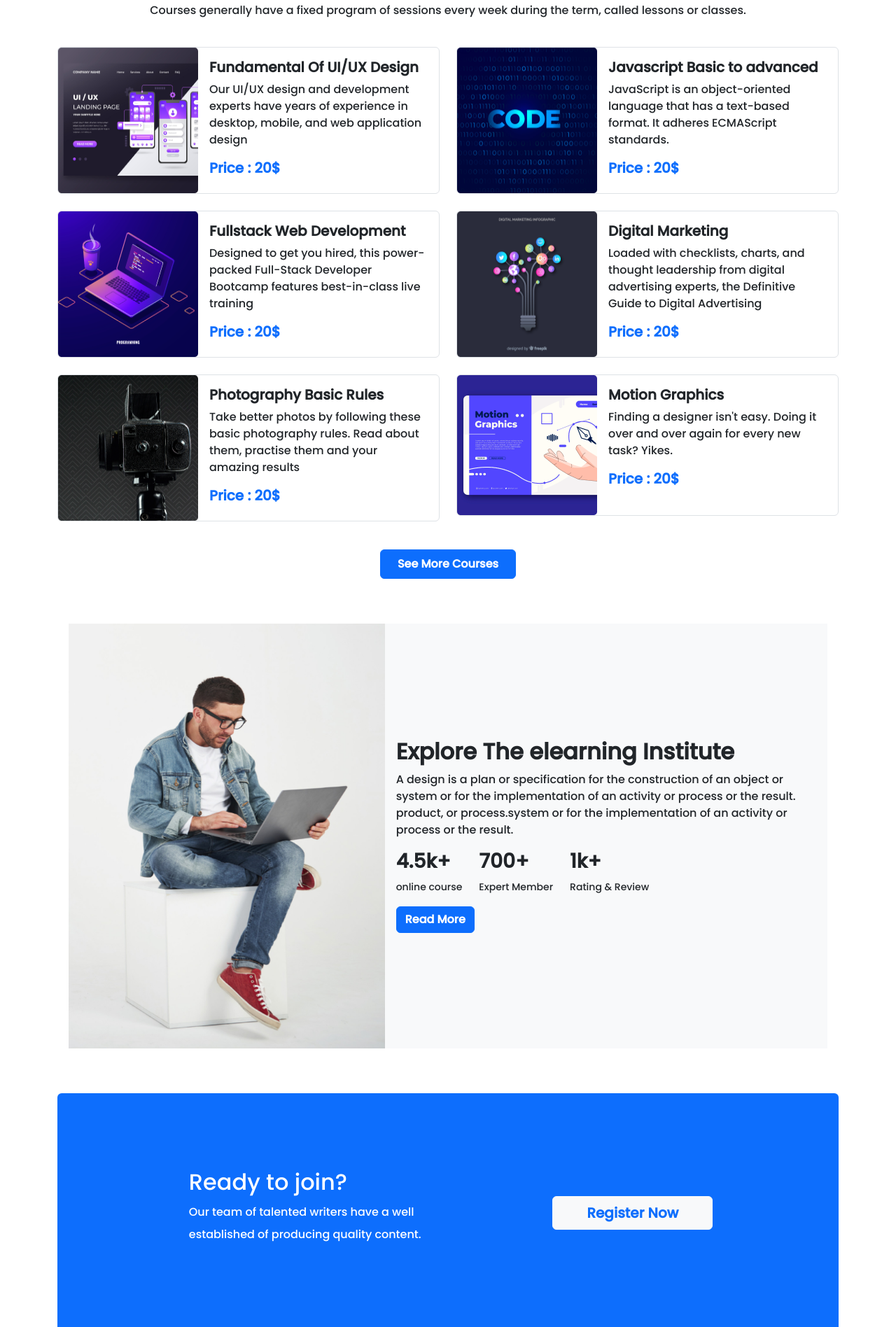
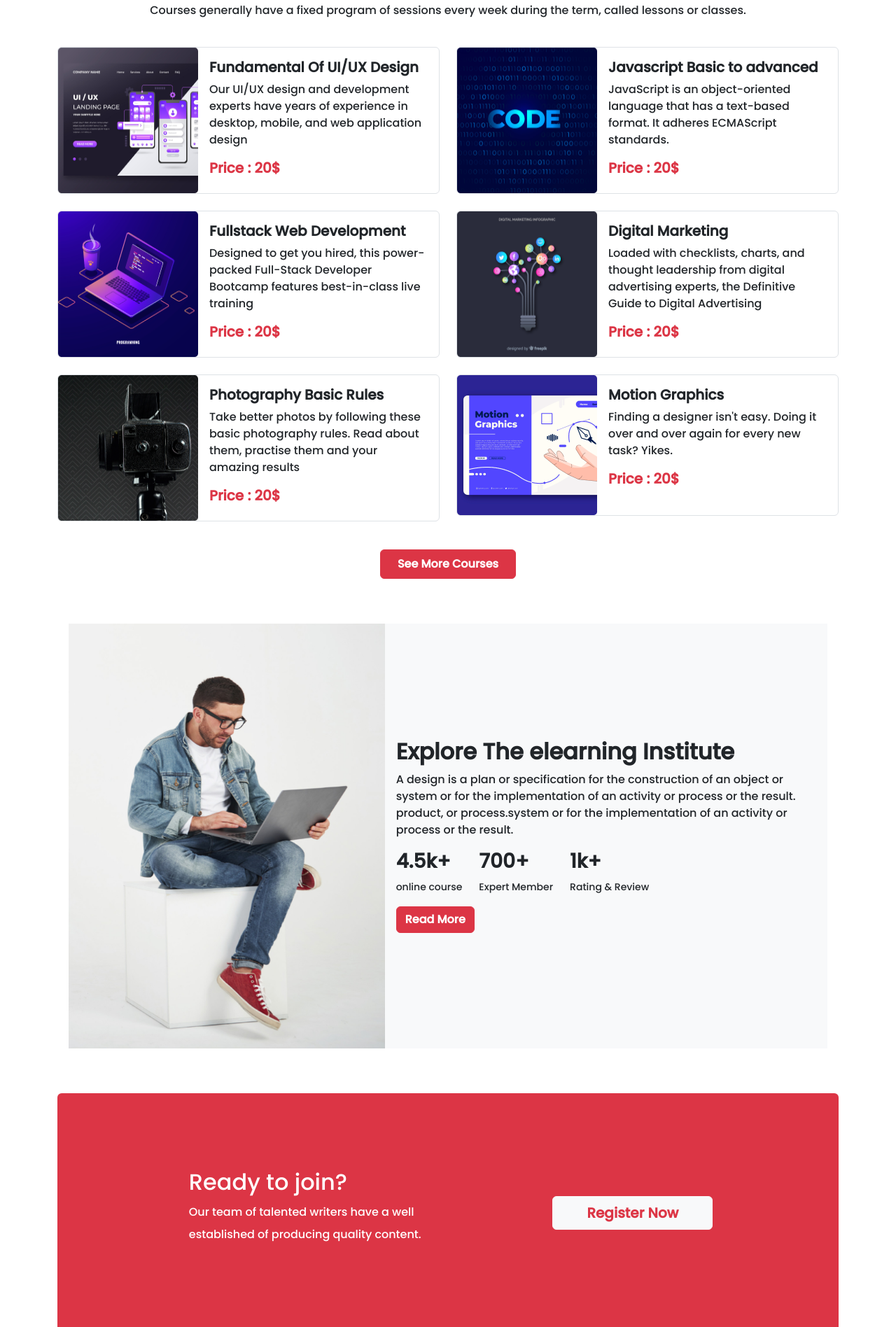
Before and after one commit to Danielsweet1/Third-Assignment, a plain HTML site: page index.html in a window 1280 px wide. Shown: the part 899-2795 px from the top of the page at 70% size. Drawn offline with nearby package versions, Linux system fonts and the light colour scheme.

Commit message:
changed button color

```diff
--- a/index.html
+++ b/index.html
@@ -50,7 +50,7 @@
                   </li>
                 </ul>
                  <div class="me-5">
-                    <button class="btn btn-outline-primary py-2 px-4">Register</button>
+                    <button class="btn btn-outline-danger py-2 px-4">Register</button>
                  </div>
               </div>
             </div>
@@ -66,7 +66,7 @@
                     <h5 class="fw-bold fs-vw">Get Started Digital Learning</h5>
                     <p class="vw-1"><small>Digital learning is any type of learning that is accompanied by instructional practice that makes effective use of technology. </small></p>
                      <div>
-                      <button class="btn btn-primary fs-5 fw-bold">Get Started</button>
+                      <button class="btn btn-danger fs-5 fw-bold">Get Started</button>
                      </div>
                   </div>
                 </div>
@@ -76,7 +76,7 @@
                   <div class="carousel-caption d-md-block ">
                     <h5 class="fw-bold fs-vw">Get Started Digital Learning</h5>
                     <p class="vw-1"><small>Digital learning is any type of learning that is accompanied by instructional practice that makes effective use of technology. </small></p>
-                      <button class="btn btn-primary fs-5 fw-bold">Get Started</button>
+                      <button class="btn btn-danger fs-5 fw-bold">Get Started</button>
                   </div>
                 </div>
 
@@ -85,7 +85,7 @@
                   <div class="carousel-caption d-md-block ">
                     <h5 class="fw-bold fs-vw">Get Started Digital Learning</h5>
                     <p class="vw-1"><small>Digital learning is any type of learning that is accompanied by instructional practice that makes effective use of technology. </small></p>
-                      <button class="btn btn-primary fs-5 fw-bold">Get Started</button>
+                      <button class="btn btn-danger fs-5 fw-bold">Get Started</button>
                   </div>
                 </div>
 
@@ -118,7 +118,7 @@
               <div class="p-3">
                 <h5 class="fw-bold">Fundamental Of UI/UX Design</h5>
                 <p>Our UI/UX design and development experts have years of experience in desktop, mobile, and web application design</p>
-                  <h5 class="fw-bold text-primary">Price : 20$</h5>
+                  <h5 class="fw-bold text-danger">Price : 20$</h5>
               </div>
             </div>
           </div>
@@ -128,7 +128,7 @@
               <div class="p-3">
                 <h5 class="fw-bold">Javascript Basic to advanced</h5>
                 <p>JavaScript is an object-oriented  language that has a text-based format. It adheres ECMAScript standards.</p>
-                  <h5 class="fw-bold text-primary">Price : 20$</h5>
+                  <h5 class="fw-bold text-danger">Price : 20$</h5>
               </div>
             </div>
           </div>
@@ -138,7 +138,7 @@
               <div class="p-3">
                 <h5 class="fw-bold">Fullstack Web Development</h5>
                 <p>Designed to get you hired, this power-packed Full-Stack Developer Bootcamp features best-in-class live training</p>
-                  <h5 class="fw-bold text-primary">Price : 20$</h5>
+                  <h5 class="fw-bold text-danger">Price : 20$</h5>
               </div>
             </div>
           </div>
@@ -148,7 +148,7 @@
               <div class="p-3">
                 <h5 class="fw-bold">Digital Marketing</h5>
                 <p>Loaded with checklists, charts, and thought leadership from digital advertising experts, the Definitive Guide to Digital Advertising </p>
-                  <h5 class="fw-bold text-primary">Price : 20$</h5>
+                  <h5 class="fw-bold text-danger">Price : 20$</h5>
               </div>
             </div>
           </div>
@@ -158,7 +158,7 @@
               <div class="p-3">
                 <h5 class="fw-bold">Photography Basic Rules</h5>
                 <p>Take better photos by following these basic photography rules. Read about them, practise them and your amazing results</p>
-                  <h5 class="fw-bold text-primary">Price : 20$</h5>
+                  <h5 class="fw-bold text-danger">Price : 20$</h5>
               </div>
             </div>
           </div>
@@ -168,14 +168,14 @@
               <div class="p-3">
                 <h5 class="fw-bold">Motion Graphics</h5>
                 <p>Finding a designer isn't easy. Doing it over and over again for every new task? Yikes.</p>
-                  <h5 class="fw-bold text-primary">Price : 20$</h5>
+                  <h5 class="fw-bold text-danger">Price : 20$</h5>
               </div>
             </div>
           </div>
 
         </div>
         <div class="d-flex justify-content-center">
-          <button class="btn btn-primary px-4 py-2 fw-bold mt-4 ">See More Courses</button>
+          <button class="btn btn-danger px-4 py-2 fw-bold mt-4 ">See More Courses</button>
         </div>
       </section>
 
@@ -204,7 +204,7 @@
                 </div>
               </div>
               <div>
-                <button class="btn btn-primary fw-bold">Read More</button>
+                <button class="btn btn-danger fw-bold">Read More</button>
               </div>
           </div>
         </div>
@@ -212,14 +212,14 @@
 
       <!-- register section  -->
       <section class="container my-5">
-        <div class="bg-primary rounded-2 ptop-1 d-flex flex-column flex-lg-row justify-content-evenly align-items-center">
+        <div class="bg-danger rounded-2 ptop-1 d-flex flex-column flex-lg-row justify-content-evenly align-items-center">
           <div class="lh-lg d-flex flex-column align-items-center align-items-lg-start p-2">
             <h2 class="text-white">Ready to join? </h2>
             <p class="text-white">Our team of talented writers have a well <br> established of producing  quality content.</p>
           </div>
           <div>
             <!-- Button trigger modal -->
-            <button type="button" class="btn btn-light text-primary fw-bold py-2 px-5 fs-5" data-bs-toggle="modal" data-bs-target="#exampleModal">
+            <button type="button" class="btn btn-light text-danger fw-bold py-2 px-5 fs-5" data-bs-toggle="modal" data-bs-target="#exampleModal">
               Register Now
             </button>
 
@@ -243,7 +243,7 @@
                     </div>
                     <div class="modal-footer">
                       <button type="button" class="btn btn-secondary" data-bs-dismiss="modal">Close</button>
-                      <button type="button" class="btn btn-primary">Register</button>
+                      <button type="button" class="btn btn-danger">Register</button>
                     </div>
                   </div>
                 </div>
@@ -299,7 +299,7 @@
          </div>
         </div>
         <div class="d-flex justify-content-center my-4">
-          <button class="btn btn-primary fw-bold py-2 px-4">View All</button>
+          <button class="btn btn-danger fw-bold py-2 px-4">View All</button>
         </div>
       </section>
 
```
